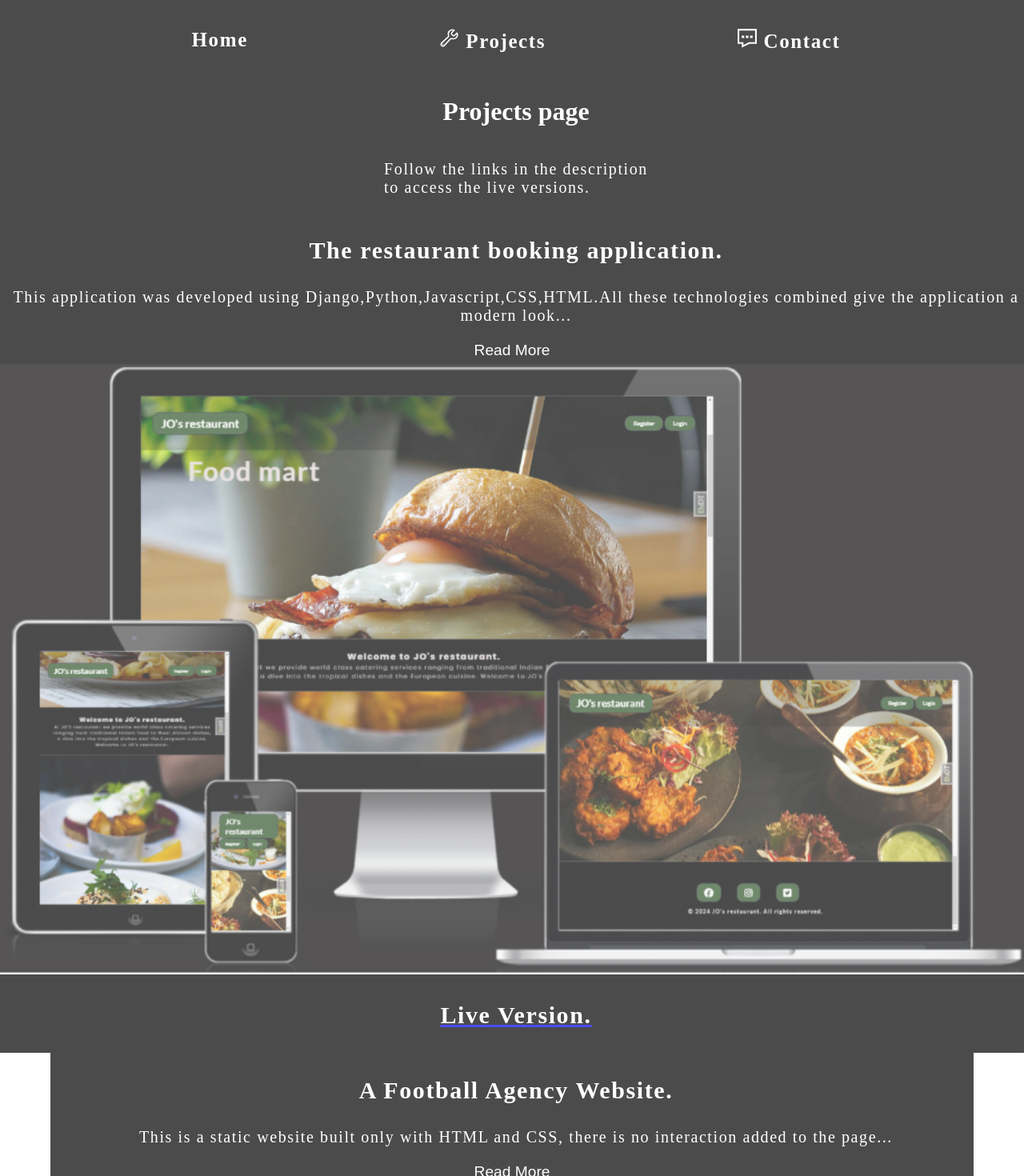
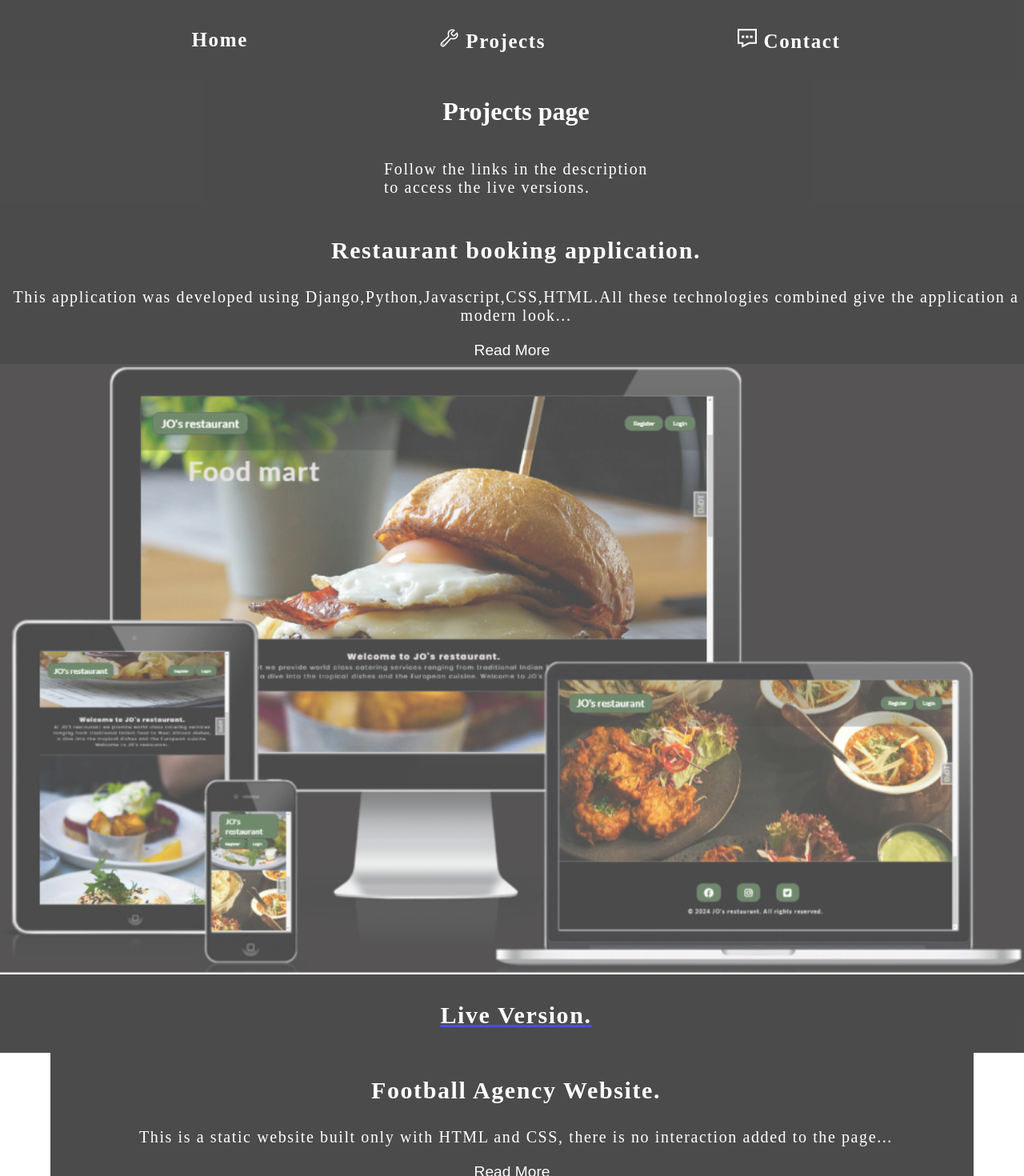
Before and after one commit to Allano256/my_webiste, a React (Vite) app: page /projects in a window 1280 px wide. Shown: the top 1470 px of the page at 80% size. Built offline with nearby package versions, Linux system fonts and the light colour scheme.

Commit message:
Changed headings in Project page

```diff
--- a/src/pages/Projects.jsx
+++ b/src/pages/Projects.jsx
@@ -18,7 +18,7 @@ function Projects() {
         <p>Follow the links in the description <br /> to access the live versions.</p>
 
         <div className={styles.item1}>
-            <h3>The restaurant booking application.</h3>
+            <h3>Restaurant booking application.</h3>
             <p>This application was developed using Django,Python,Javascript,CSS,HTML.All these technologies combined give the application a modern look...</p>
            {showMoreRestaurant && (
             <p>The Django framework is a powerfull Python web framework that allows quick setup of an application. </p>
@@ -30,7 +30,7 @@ function Projects() {
             <NavLink to='https://allano256.github.io/restaurant_app/' ><h3>Live Version.</h3> </NavLink>
         </div>
         <div className={styles.item2}>
-        <h3>A Football Agency Website.</h3>
+        <h3>Football Agency Website.</h3>
         <p>This is a static website built only with HTML and CSS, there is no interaction added to the page...</p>
         {showMoreFootball && (<p>For clients that only want physical presence on the internet, this is an ideal setup.</p>)}
         <button onClick={toggleFootballDetails} >
```
